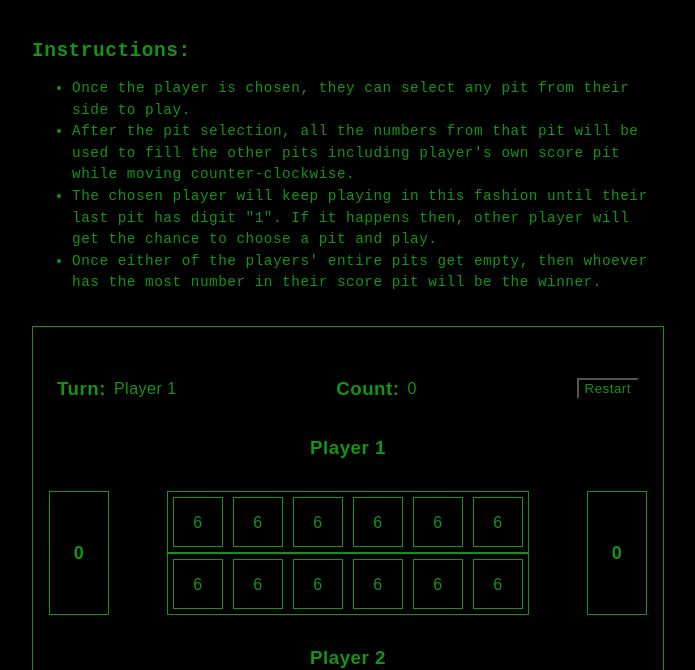
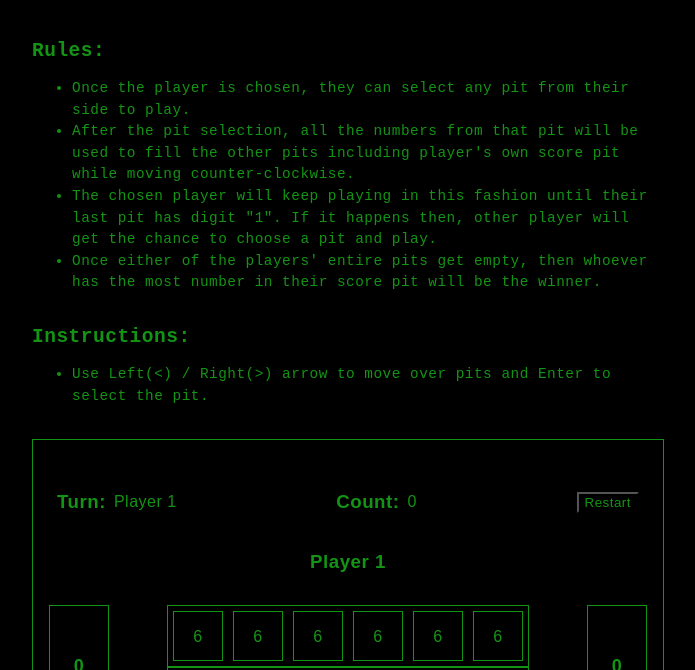
Before and after one commit to dush-ik/Mancala, a plain HTML site: page index.html in a window 1280 px wide. Shown: the part 120-790 px from the top of the page, without its empty margins (292-987 px from the left). Drawn offline with Linux system fonts and the light colour scheme.

Commit message:
fix: rules and instructions

```diff
--- a/index.html
+++ b/index.html
@@ -11,23 +11,31 @@
       <h1>Mancala</h1>
     </header>
     <main>
-      <section class="instruction">
-        <h2 class="instruction__heading">Instructions:</h2>
+      <section class="rules">
+        <h2 class="rules__heading">Rules:</h2>
         <ul>
-          <li class="instruction__list">
+          <li class="rules__list">
             Once the player is chosen, they can select any pit from their side to play.
           </li>
-          <li class="instruction__list">
+          <li class="rules__list">
             After the pit selection, all the numbers from that pit will be used to fill
             the other pits including player's own score pit while moving counter-clockwise.
           </li>
-          <li class="instruction__list">
+          <li class="rules__list">
             The chosen player will keep playing in this fashion until their last pit has digit "1".
             If it happens then, other player will get the chance to choose a pit and play.
           </li>
-          <li class="instruction__list">
+          <li class="rules__list">
             Once either of the players' entire pits get empty, then whoever has the most number
             in their score pit will be the winner.
+          </li>
+        </ul>
+      </section>
+      <section class="rules">
+        <h2 class="rules__heading">Instructions:</h2>
+        <ul>
+          <li class="rules__list">
+            Use Left(<) / Right(>) arrow to move over pits and Enter to select the pit.
           </li>
         </ul>
       </section>
--- a/style.css
+++ b/style.css
@@ -21,15 +21,15 @@ main {
   margin: auto;
 }
 
-.instruction {
+.rules {
   margin-bottom: 2rem;
 }
 
-.instruction__heading, .instruction__list {
+.rules__heading, .rules__list {
   font-family: monospace;
 }
 
-.instruction__list {
+.rules__list {
   font-size: 0.9rem;
   line-height: 1.5;
 }
```
